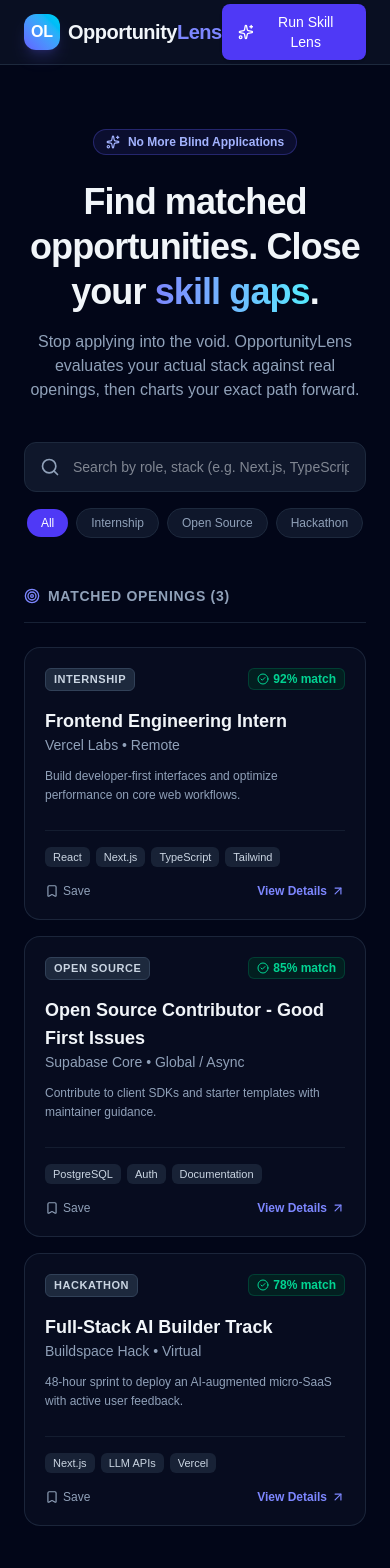
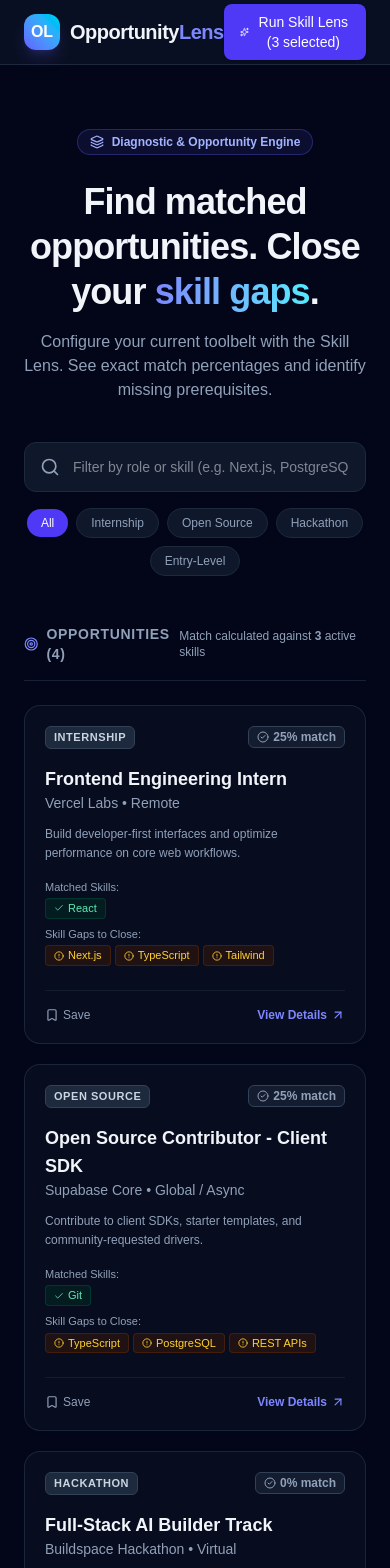
Before and after one commit to PrudhvirajSamudrala/opportunity-lens, a Next.js app: page / in a window 390 px wide. Shown: the top 1568 px of the page. Built offline with nearby package versions, Linux system fonts and the light colour scheme.

Commit message:
feat: complete interactive skill lens diagnostic modal and gap calculator

```diff
--- a/src/app/page.tsx
+++ b/src/app/page.tsx
@@ -1,7 +1,18 @@
 "use client";
 
 import { useState } from "react";
-import { Search, Compass, Target, ArrowUpRight, CheckCircle2, Bookmark, Sparkles } from "lucide-react";
+import {
+  Search,
+  Target,
+  ArrowUpRight,
+  CheckCircle2,
+  Bookmark,
+  Sparkles,
+  X,
+  AlertCircle,
+  Check,
+  Layers
+} from "lucide-react";
 
 interface Opportunity {
   id: string;
@@ -9,51 +20,89 @@ interface Opportunity {
   company: string;
   type: "Internship" | "Open Source" | "Hackathon" | "Entry-Level";
   location: string;
-  matchScore: number;
-  tags: string[];
+  requiredSkills: string[];
   description: string;
 }
 
-const SAMPLE_OPPORTUNITIES: Opportunity[] = [
+const ALL_SKILLS = [
+  "React",
+  "Next.js",
+  "TypeScript",
+  "JavaScript",
+  "Tailwind",
+  "Node.js",
+  "PostgreSQL",
+  "Python",
+  "Git",
+  "Docker",
+  "REST APIs"
+];
+
+const INITIAL_OPPORTUNITIES: Opportunity[] = [
   {
     id: "1",
     title: "Frontend Engineering Intern",
     company: "Vercel Labs",
     type: "Internship",
     location: "Remote",
-    matchScore: 92,
-    tags: ["React", "Next.js", "TypeScript", "Tailwind"],
+    requiredSkills: ["React", "Next.js", "TypeScript", "Tailwind"],
     description: "Build developer-first interfaces and optimize performance on core web workflows."
   },
   {
     id: "2",
-    title: "Open Source Contributor - Good First Issues",
+    title: "Open Source Contributor - Client SDK",
     company: "Supabase Core",
     type: "Open Source",
     location: "Global / Async",
-    matchScore: 85,
-    tags: ["PostgreSQL", "Auth", "Documentation"],
-    description: "Contribute to client SDKs and starter templates with maintainer guidance."
+    requiredSkills: ["TypeScript", "PostgreSQL", "REST APIs", "Git"],
+    description: "Contribute to client SDKs, starter templates, and community-requested drivers."
   },
   {
     id: "3",
     title: "Full-Stack AI Builder Track",
-    company: "Buildspace Hack",
+    company: "Buildspace Hackathon",
     type: "Hackathon",
     location: "Virtual",
-    matchScore: 78,
-    tags: ["Next.js", "LLM APIs", "Vercel"],
-    description: "48-hour sprint to deploy an AI-augmented micro-SaaS with active user feedback."
+    requiredSkills: ["Next.js", "TypeScript", "REST APIs", "Tailwind"],
+    description: "Sprint to ship and deploy an AI-augmented micro-application with live users."
+  },
+  {
+    id: "4",
+    title: "Junior Backend Developer",
+    company: "ScaleTech Solutions",
+    type: "Entry-Level",
+    location: "Hybrid",
+    requiredSkills: ["Node.js", "PostgreSQL", "Docker", "REST APIs"],
+    description: "Maintain relational data pipelines, design microservices, and optimize query latency."
   }
 ];
 
 export default function Home() {
   const [searchTerm, setSearchTerm] = useState("");
   const [selectedFilter, setSelectedFilter] = useState("All");
+  const [isModalOpen, setIsModalOpen] = useState(false);
+  const [userSkills, setUserSkills] = useState<string[]>(["React", "JavaScript", "Git"]);
 
-  const filteredOpportunities = SAMPLE_OPPORTUNITIES.filter((item) => {
-    const matchesSearch = item.title.toLowerCase().includes(searchTerm.toLowerCase()) ||
-                          item.tags.some(tag => tag.toLowerCase().includes(searchTerm.toLowerCase()));
+  const toggleSkill = (skill: string) => {
+    if (userSkills.includes(skill)) {
+      setUserSkills(userSkills.filter((s) => s !== skill));
+    } else {
+      setUserSkills([...userSkills, skill]);
+    }
+  };
+
+  const calculateMatch = (required: string[]) => {
+    if (required.length === 0) return { score: 100, matched: [], missing: [] };
+    const matched = required.filter((skill) => userSkills.includes(skill));
+    const missing = required.filter((skill) => !userSkills.includes(skill));
+    const score = Math.round((matched.length / required.length) * 100);
+    return { score, matched, missing };
+  };
+
+  const filteredOpportunities = INITIAL_OPPORTUNITIES.filter((item) => {
+    const matchesSearch =
+      item.title.toLowerCase().includes(searchTerm.toLowerCase()) ||
+      item.requiredSkills.some((tag) => tag.toLowerCase().includes(searchTerm.toLowerCase()));
     const matchesFilter = selectedFilter === "All" || item.type === selectedFilter;
     return matchesSearch && matchesFilter;
   });
@@ -61,42 +110,48 @@ export default function Home() {
   return (
     <div className="min-h-screen bg-slate-950 text-slate-100 selection:bg-indigo-500 selection:text-white">
       {/* Top Navigation */}
-      <header className="border-b border-slate-800 bg-slate-900/60 backdrop-blur-md sticky top-0 z-50">
+      <header className="border-b border-slate-800 bg-slate-900/60 backdrop-blur-md sticky top-0 z-40">
         <div className="max-w-6xl mx-auto px-6 h-16 flex items-center justify-between">
-          <div className="flex items-center gap-2">
+          <div className="flex items-center gap-2.5">
             <div className="h-9 w-9 rounded-xl bg-gradient-to-tr from-indigo-500 to-cyan-400 flex items-center justify-center font-bold text-white shadow-lg shadow-indigo-500/20">
               OL
             </div>
-            <span className="text-xl font-bold tracking-tight">Opportunity<span className="text-indigo-400">Lens</span></span>
+            <span className="text-xl font-bold tracking-tight">
+              Opportunity<span className="text-indigo-400">Lens</span>
+            </span>
           </div>
 
-          <div className="flex items-center gap-4 text-sm font-medium">
-            <button className="px-4 py-2 rounded-lg bg-indigo-600 hover:bg-indigo-500 transition text-white font-medium flex items-center gap-2 shadow-sm">
-              <Sparkles className="w-4 h-4" /> Run Skill Lens
+          <button
+            onClick={() => setIsModalOpen(true)}
+            className="px-4 py-2 rounded-lg bg-indigo-600 hover:bg-indigo-500 transition text-white text-sm font-medium flex items-center gap-2 shadow-sm"
+          >
+            <Sparkles className="w-4 h-4" /> Run Skill Lens ({userSkills.length} selected)
           </button>
-          </div>
         </div>
       </header>
 
       {/* Hero Section */}
       <section className="max-w-6xl mx-auto px-6 pt-16 pb-12 text-center">
         <div className="inline-flex items-center gap-2 px-3 py-1 rounded-full border border-indigo-500/30 bg-indigo-500/10 text-indigo-300 text-xs font-semibold mb-6">
-          <Sparkles className="w-3.5 h-3.5" /> No More Blind Applications
+          <Layers className="w-3.5 h-3.5" /> Diagnostic & Opportunity Engine
         </div>
         <h1 className="text-4xl sm:text-6xl font-extrabold tracking-tight text-slate-100 max-w-3xl mx-auto leading-tight">
-          Find matched opportunities. Close your <span className="text-transparent bg-clip-text bg-gradient-to-r from-indigo-400 to-cyan-300">skill gaps</span>.
+          Find matched opportunities. Close your{" "}
+          <span className="text-transparent bg-clip-text bg-gradient-to-r from-indigo-400 to-cyan-300">
+            skill gaps
+          </span>.
         </h1>
         <p className="mt-4 text-slate-400 max-w-xl mx-auto text-base sm:text-lg">
-          Stop applying into the void. OpportunityLens evaluates your actual stack against real openings, then charts your exact path forward.
+          Configure your current toolbelt with the Skill Lens. See exact match percentages and identify missing prerequisites.
         </p>
 
-        {/* Search & Quick Filters */}
+        {/* Search & Category Filter */}
         <div className="mt-10 max-w-2xl mx-auto flex flex-col gap-4">
           <div className="relative">
             <Search className="absolute left-4 top-1/2 -translate-y-1/2 text-slate-400 w-5 h-5" />
             <input
               type="text"
-              placeholder="Search by role, stack (e.g. Next.js, TypeScript)..."
+              placeholder="Filter by role or skill (e.g. Next.js, PostgreSQL)..."
               value={searchTerm}
               onChange={(e) => setSearchTerm(e.target.value)}
               className="w-full bg-slate-900 border border-slate-800 rounded-xl py-3.5 pl-12 pr-4 text-sm focus:outline-none focus:ring-2 focus:ring-indigo-500 transition"
@@ -104,7 +159,7 @@ export default function Home() {
           </div>
 
           <div className="flex items-center justify-center gap-2 flex-wrap">
-            {["All", "Internship", "Open Source", "Hackathon"].map((filter) => (
+            {["All", "Internship", "Open Source", "Hackathon", "Entry-Level"].map((filter) => (
               <button
                 key={filter}
                 onClick={() => setSelectedFilter(filter)}
@@ -121,16 +176,24 @@ export default function Home() {
         </div>
       </section>
 
-      {/* Feed Section */}
+      {/* Opportunity Grid */}
       <main className="max-w-6xl mx-auto px-6 pb-20">
         <div className="flex items-center justify-between border-b border-slate-800/80 pb-4 mb-6">
           <h2 className="text-sm font-semibold uppercase tracking-wider text-slate-400 flex items-center gap-2">
-            <Target className="w-4 h-4 text-indigo-400" /> Matched Openings ({filteredOpportunities.length})
+            <Target className="w-4 h-4 text-indigo-400" /> Opportunities ({filteredOpportunities.length})
           </h2>
+          <span className="text-xs text-slate-400">
+            Match calculated against <strong>{userSkills.length}</strong> active skills
+          </span>
         </div>
 
-        <div className="grid gap-4 sm:grid-cols-2 lg:grid-cols-3">
-          {filteredOpportunities.map((op) => (
+        <div className="grid gap-5 sm:grid-cols-2 lg:grid-cols-3">
+          {filteredOpportunities.map((op) => {
+            const { score, matched, missing } = calculateMatch(op.requiredSkills);
+            const isHighMatch = score >= 75;
+            const isMediumMatch = score >= 50 && score < 75;
+
+            return (
               <div
                 key={op.id}
                 className="group border border-slate-800/90 rounded-2xl p-5 bg-slate-900/40 hover:bg-slate-900/80 hover:border-slate-700 transition flex flex-col justify-between"
@@ -140,33 +203,66 @@ export default function Home() {
                     <span className="text-[11px] font-semibold uppercase tracking-wider px-2 py-0.5 rounded-md bg-slate-800 text-slate-300 border border-slate-700">
                       {op.type}
                     </span>
-                  <div className="flex items-center gap-1 text-xs font-semibold text-emerald-400 bg-emerald-950/60 border border-emerald-800/50 px-2 py-0.5 rounded-md">
-                    <CheckCircle2 className="w-3 h-3" /> {op.matchScore}% match
+                    <div
+                      className={`flex items-center gap-1 text-xs font-semibold px-2 py-0.5 rounded-md border ${
+                        isHighMatch
+                          ? "text-emerald-400 bg-emerald-950/60 border-emerald-800/50"
+                          : isMediumMatch
+                          ? "text-amber-400 bg-amber-950/60 border-amber-800/50"
+                          : "text-slate-400 bg-slate-800/60 border-slate-700"
+                      }`}
+                    >
+                      <CheckCircle2 className="w-3 h-3" /> {score}% match
                     </div>
                   </div>
 
                   <h3 className="mt-4 font-bold text-lg text-slate-100 group-hover:text-indigo-300 transition">
                     {op.title}
                   </h3>
-                <p className="text-sm text-slate-400 font-medium">{op.company} • {op.location}</p>
+                  <p className="text-sm text-slate-400 font-medium">
+                    {op.company} • {op.location}
+                  </p>
                   <p className="mt-3 text-xs text-slate-400 leading-relaxed">
                     {op.description}
                   </p>
-              </div>
 
-              <div className="mt-6 pt-4 border-t border-slate-800/60">
-                <div className="flex flex-wrap gap-1.5 mb-4">
-                  {op.tags.map((tag) => (
+                  {/* Diagnostic Breakdown */}
+                  <div className="mt-4 space-y-2 text-xs">
+                    {matched.length > 0 && (
+                      <div>
+                        <span className="text-slate-400 block text-[11px] mb-1">Matched Skills:</span>
+                        <div className="flex flex-wrap gap-1">
+                          {matched.map((s) => (
                             <span
-                      key={tag}
-                      className="text-[11px] bg-slate-800/80 text-slate-300 px-2 py-0.5 rounded-md"
+                              key={s}
+                              className="inline-flex items-center gap-1 bg-emerald-950/50 text-emerald-300 border border-emerald-800/40 px-2 py-0.5 rounded text-[11px]"
                             >
-                      {tag}
+                              <Check className="w-2.5 h-2.5" /> {s}
                             </span>
                           ))}
                         </div>
+                      </div>
+                    )}
 
-                <div className="flex items-center justify-between text-xs">
+                    {missing.length > 0 && (
+                      <div>
+                        <span className="text-slate-400 block text-[11px] mb-1">Skill Gaps to Close:</span>
+                        <div className="flex flex-wrap gap-1">
+                          {missing.map((s) => (
+                            <span
+                              key={s}
+                              className="inline-flex items-center gap-1 bg-amber-950/40 text-amber-300 border border-amber-800/30 px-2 py-0.5 rounded text-[11px]"
+                            >
+                              <AlertCircle className="w-2.5 h-2.5" /> {s}
+                            </span>
+                          ))}
+                        </div>
+                      </div>
+                    )}
+                  </div>
+                </div>
+
+                <div className="mt-6 pt-4 border-t border-slate-800/60 flex items-center justify-between text-xs">
                   <button className="text-slate-400 hover:text-slate-200 transition flex items-center gap-1 font-medium">
                     <Bookmark className="w-3.5 h-3.5" /> Save
                   </button>
@@ -175,10 +271,67 @@ export default function Home() {
                   </button>
                 </div>
               </div>
-            </div>
-          ))}
+            );
+          })}
         </div>
       </main>
+
+      {/* Skill Lens Modal */}
+      {isModalOpen && (
+        <div className="fixed inset-0 z-50 flex items-center justify-center p-4 bg-slate-950/80 backdrop-blur-sm animate-in fade-in duration-150">
+          <div className="bg-slate-900 border border-slate-800 rounded-2xl max-w-lg w-full p-6 shadow-2xl relative">
+            <button
+              onClick={() => setIsModalOpen(false)}
+              className="absolute top-4 right-4 text-slate-400 hover:text-slate-100 p-1 rounded-lg"
+            >
+              <X className="w-5 h-5" />
+            </button>
+
+            <div className="flex items-center gap-2 mb-2">
+              <Sparkles className="w-5 h-5 text-indigo-400" />
+              <h3 className="text-lg font-bold text-slate-100">Configure Your Skill Lens</h3>
+            </div>
+            <p className="text-xs text-slate-400 mb-6">
+              Select all technologies you currently know. Match percentages and skill gap tags across all opportunities will recalculate in real-time.
+            </p>
+
+            <div className="flex flex-wrap gap-2 mb-8">
+              {ALL_SKILLS.map((skill) => {
+                const isSelected = userSkills.includes(skill);
+                return (
+                  <button
+                    key={skill}
+                    onClick={() => toggleSkill(skill)}
+                    className={`text-xs px-3 py-1.5 rounded-lg border font-medium transition flex items-center gap-1.5 ${
+                      isSelected
+                        ? "bg-indigo-600 border-indigo-500 text-white shadow-sm shadow-indigo-500/20"
+                        : "bg-slate-800/80 border-slate-700 text-slate-300 hover:border-slate-600"
+                    }`}
+                  >
+                    {isSelected && <Check className="w-3.5 h-3.5" />}
+                    {skill}
+                  </button>
+                );
+              })}
+            </div>
+
+            <div className="flex justify-end gap-3 pt-4 border-t border-slate-800">
+              <button
+                onClick={() => setUserSkills([])}
+                className="text-xs text-slate-400 hover:text-slate-200 px-3 py-2 font-medium"
+              >
+                Clear all
+              </button>
+              <button
+                onClick={() => setIsModalOpen(false)}
+                className="px-4 py-2 bg-indigo-600 hover:bg-indigo-500 text-white rounded-lg text-xs font-semibold shadow"
+              >
+                Apply Lens
+              </button>
+            </div>
+          </div>
+        </div>
+      )}
     </div>
   );
 }
```
Lines whose indentation alone changed are shown as unchanged.
